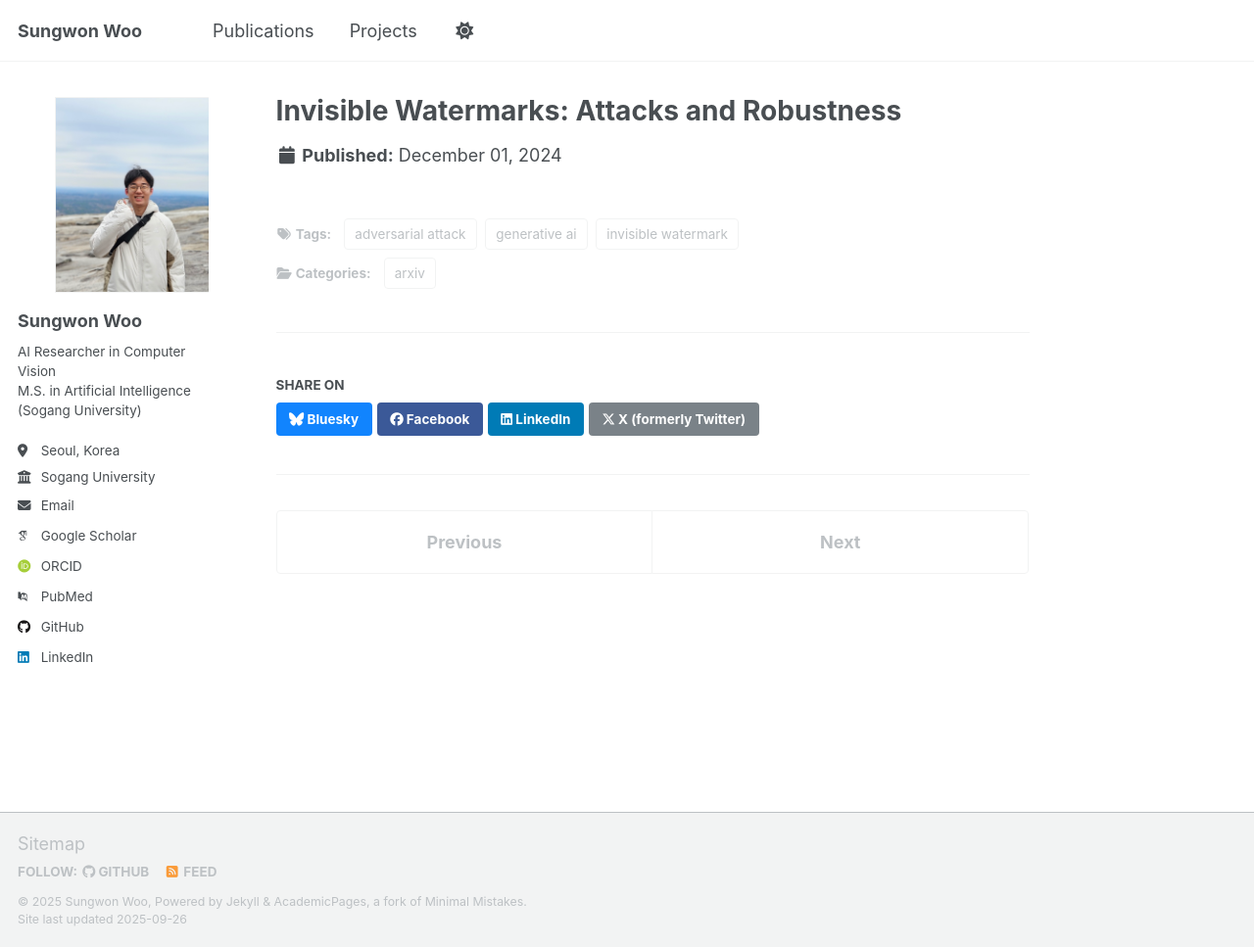
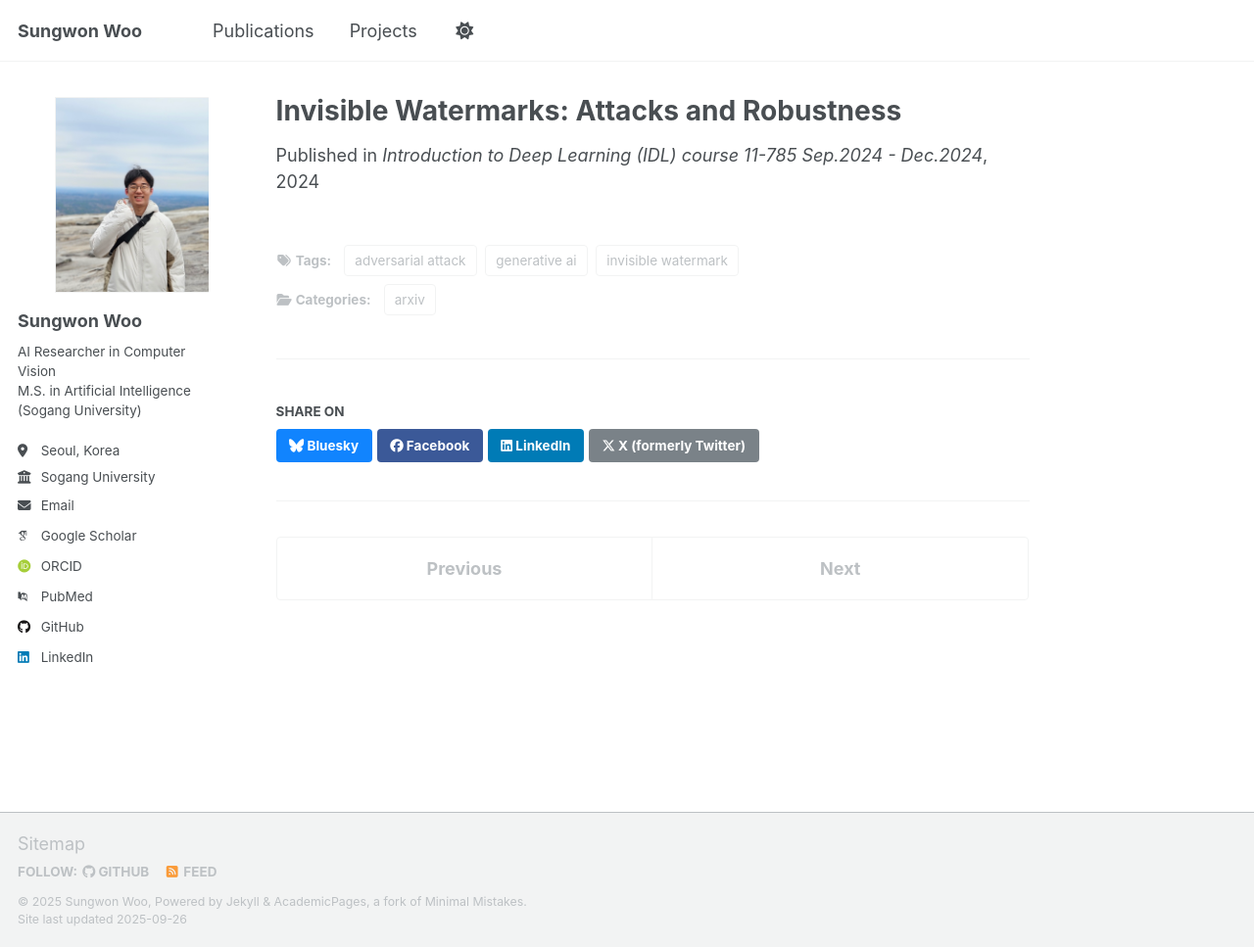
Before and after one commit to sungwon-woo/sungwon-woo.github.io, a Jekyll site: the page built from _projects/2025-cmu-idl.md, in a window 1280 px wide and 967 px high. Shown: the whole window at 98% size. Built offline with Jekyll 4.4.1, drawn with Linux system fonts in a browser that asks for light colours; some web fonts are replaced; a script that is not in the unit is left out.

Commit message:
edit main page

```diff
--- a/_projects/2025-cmu-idl.md
+++ b/_projects/2025-cmu-idl.md
@@ -7,6 +7,7 @@ nolink: true
 header:
     teaser: /images/invisible_watermark.png
 date: 2024-12-01
+venue: "Introduction to Deep Learning (IDL) course 11-785 Sep.2024 - Dec.2024"
 description: Improving watermark robustness via cascaded image- and latent-space techniques, and enhancing attacks with a custom remover network
 tags: ["invisible watermark", "adversarial attack", "generative ai"]
 selected: "true"
```
Also changed, not shown: _projects/2022-capstone.md (+1 -0 lines), _projects/2024-smilegate-yuahan.md (+1 -1 lines), _projects/2025-cmu-airobot.md (+1 -1 lines).
